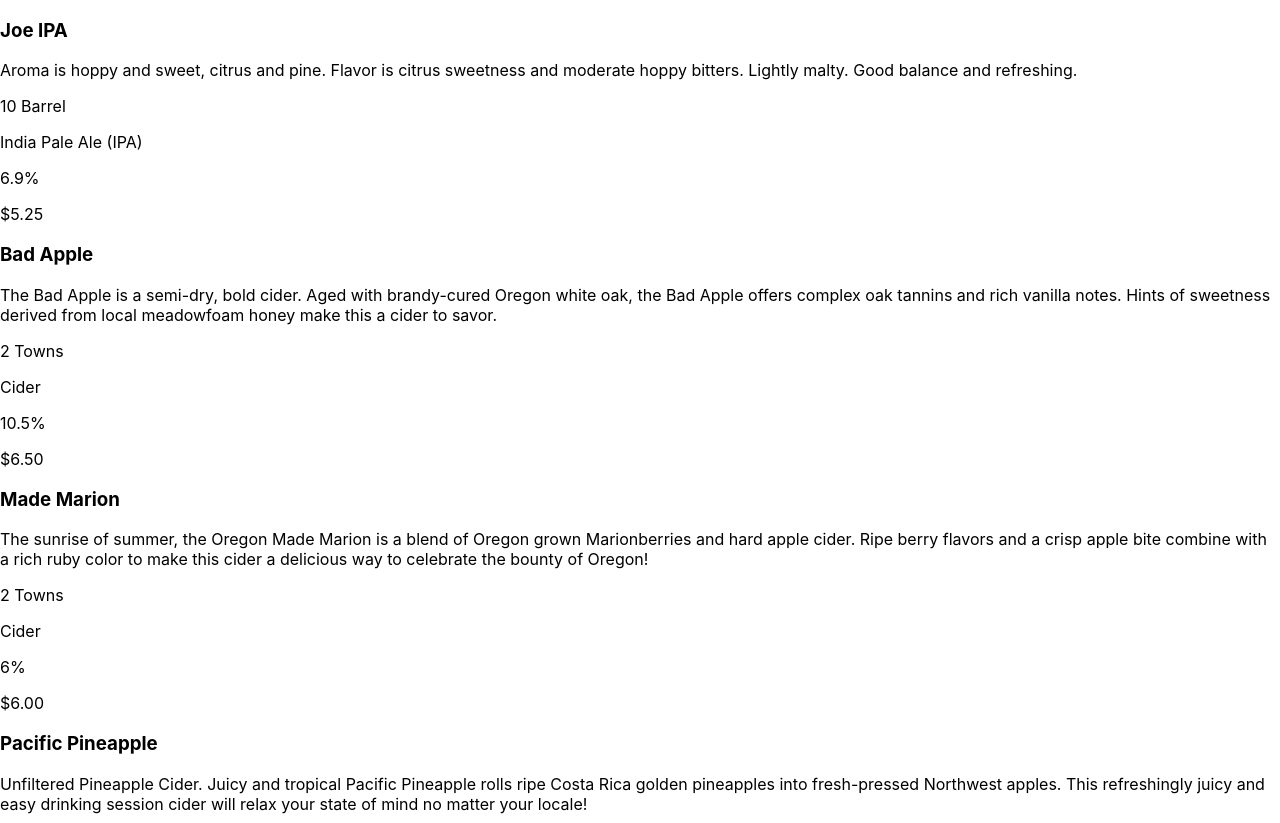
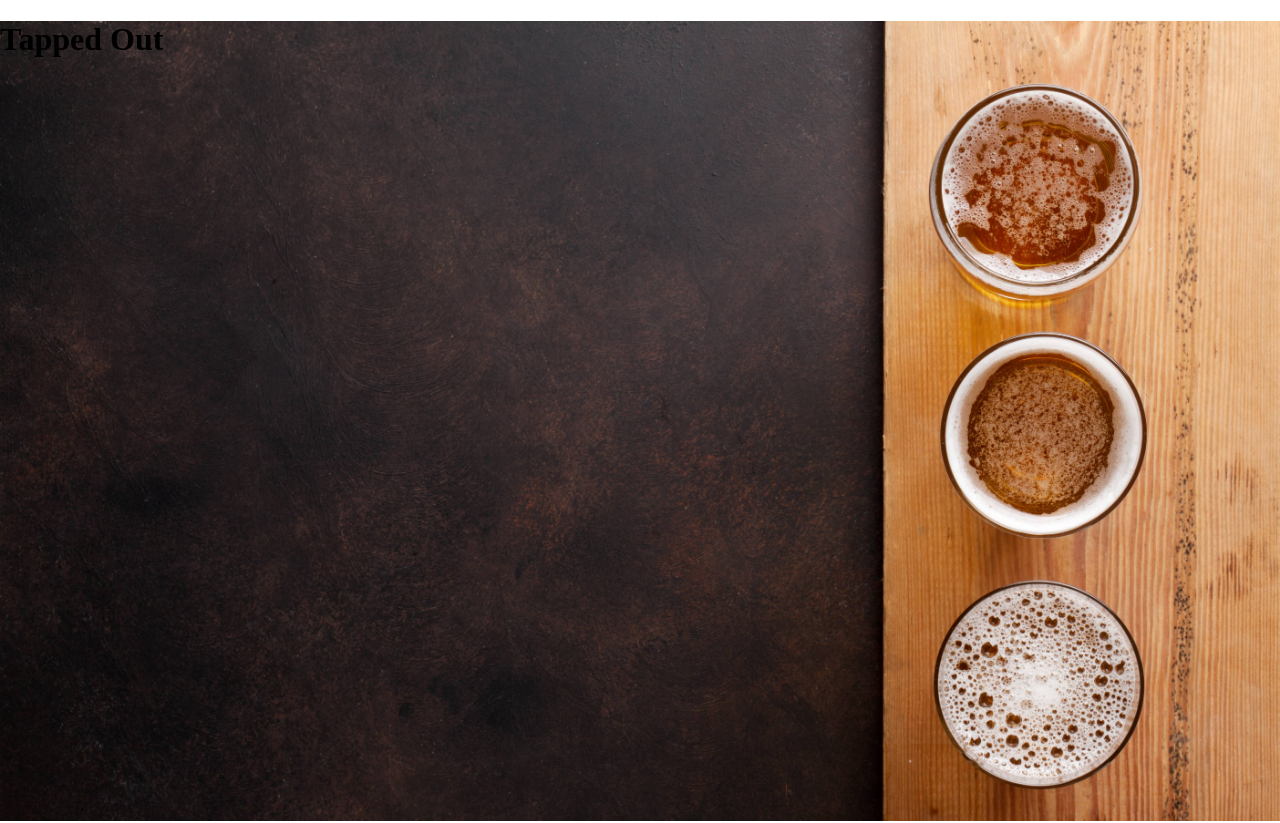
Before and after one commit to ShaDuv/taproom, a React (Create React App) app: page / in a window 1280 px wide. Shown: the top 823 px of the page. Built offline with nearby package versions, Linux system fonts and the light colour scheme.

Commit message:
add google font. Discovered you can install all of them through NPM

```diff
--- a/package.json
+++ b/package.json
@@ -5,7 +5,8 @@
   "dependencies": {
     "react": "^16.9.0",
     "react-dom": "^16.9.0",
-    "react-scripts": "3.1.1"
+    "react-scripts": "3.1.1",
+    "typeface-rock-salt": "0.0.72"
   },
   "scripts": {
     "start": "react-scripts start",
--- a/src/App.js
+++ b/src/App.js
@@ -2,10 +2,11 @@
 import logo from './logo.svg';
 import './App.css';
 import TapList from './Taps/TapList';
-
+import Banner from "./Header/Banner"
 function App() {
   return (
     <div className='App'>
+      <Banner/>
       <TapList/>
     </div>
   );
--- a/src/Header/Banner.jsx
+++ b/src/Header/Banner.jsx
@@ -0,0 +1,11 @@
+import React from 'react';
+import css from './banner.css';
+
+function Banner() {
+  return (
+    <div className='banner'>
+      <h1>Tapped Out</h1>
+    </div>
+  );
+}
+export default Banner;
--- /dev/null
+++ b/src/Header/banner.css
@@ -0,0 +1,9 @@
+
+
+.banner {
+  background-image: url("../img/beer-mugs.jpg");
+  background-size: cover;
+  background-repeat: no-repeat;
+  height: 100vh;
+  font-family: 'Rock Salt', cursive;
+}
```
Also changed, not shown: src/img/beer-mugs.jpg (added), 1 other file (tests, documents, lock files or other folders).
